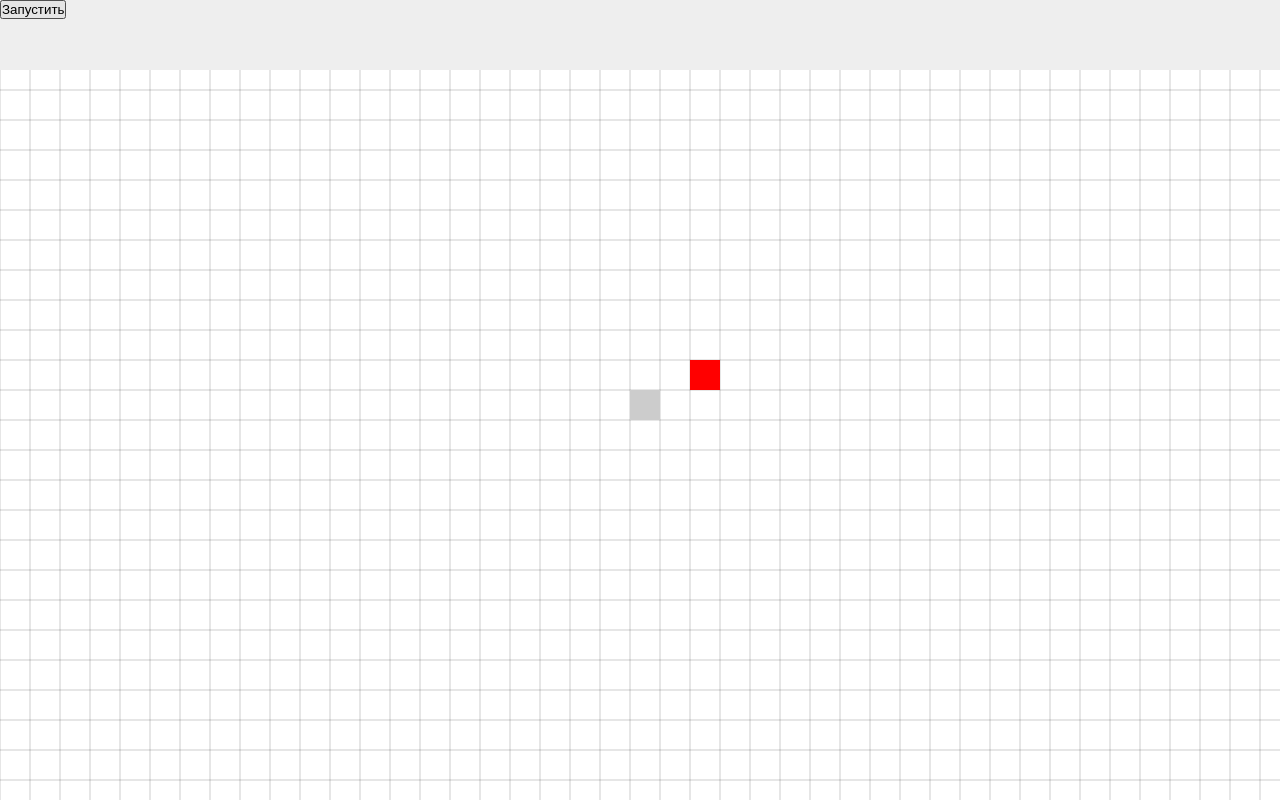
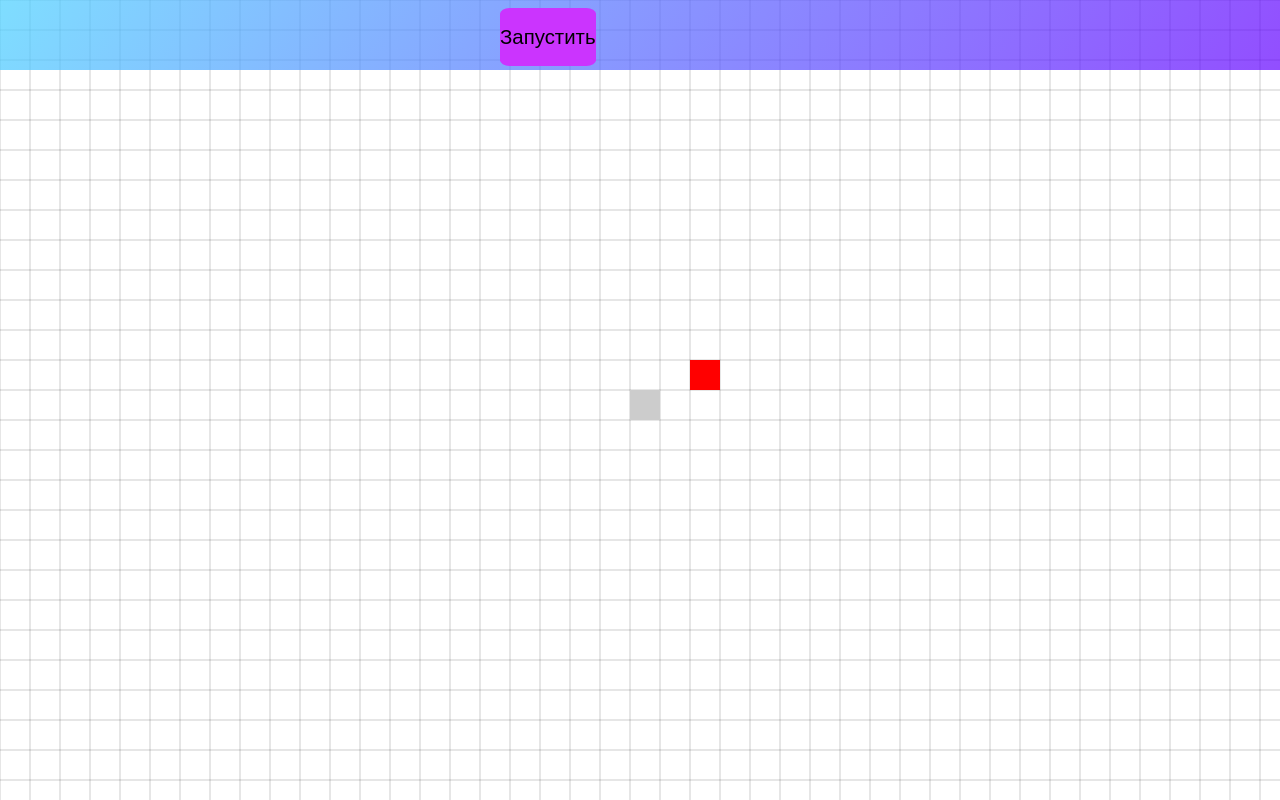
Before and after one commit to Sergho/physics, a plain HTML site: page index.html in a window 1280 px wide. Drawn offline with Linux system fonts and the light colour scheme.

Commit message:
listen here u lil shit...
я просто поработал над оформлением, я еще хочу сделать так, чтобы тест
менялся в зависимости от нажатия.

```diff
--- a/css/style.css
+++ b/css/style.css
@@ -11,9 +11,28 @@ canvas{
 header{
 	width: 100%;
 	height: 70px;
-	background-color: #eee;
+	background: linear-gradient(125deg, rgba(36,0,21,1) 0%, rgba(82,210,255,0.742734593837535) 0%, rgba(98,0,255,0.6951155462184874) 100%);
 	position: absolute;
 	top: 0;
 	left: 0;
 	z-index: 1;
-	display: flex;
+	display: flex
+}
+#toGoBtn{
+	position: fixed;
+	margin-left: 500px;
+	margin-top: 8px;
+	width: auto;
+	height: 58px;
+	background-color: #cb34fe;
+	border-radius: 10%;
+	border: none;
+	font-size: 1.275em;
+	transition: 0.2s;
+}
+
+#toGoBtn:hover {
+	background: #421470;
+	color: #B6822D;
+	box-shadow: 0 0 100px #421470;
+}
--- a/index.html
+++ b/index.html
@@ -9,7 +9,7 @@
 <body>
 	<header>
 		<div class="simulate">
-			<button>Запустить</button>
+			<button id="toGoBtn">Запустить</button>
 		</div>
 	</header>
 	<canvas>Ваш браузер не поддерживает данное приложение</canvas>
```
